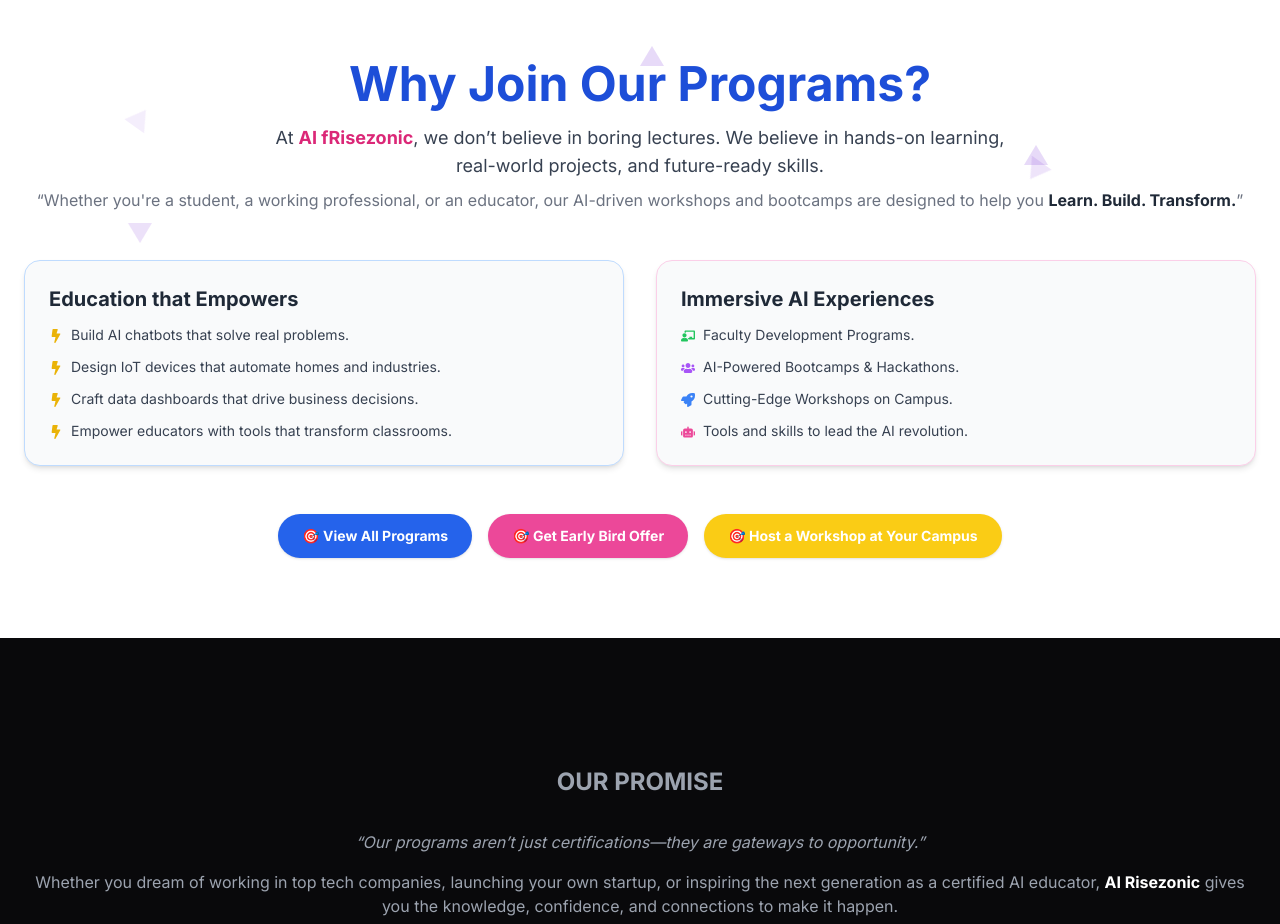
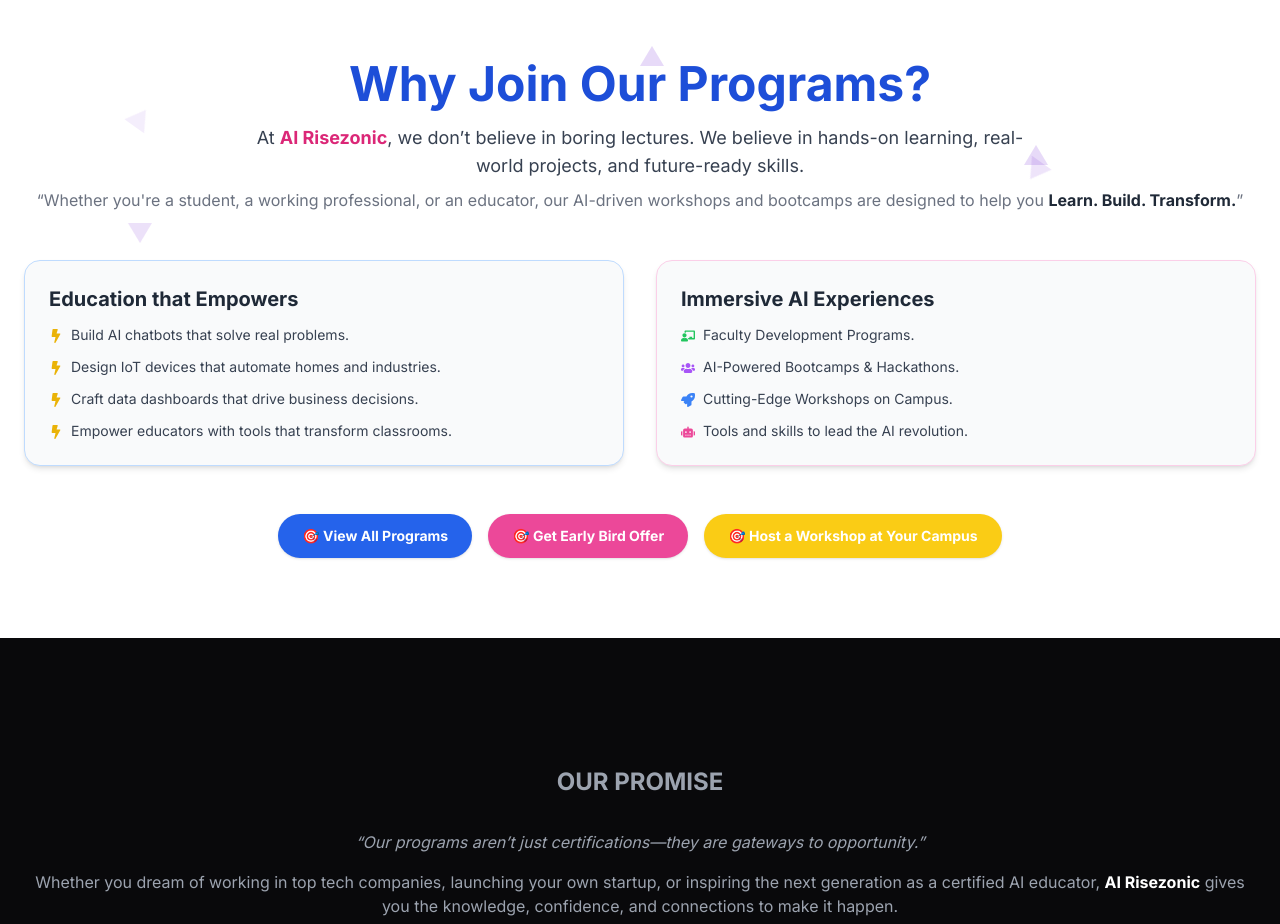
Before and after one commit to Ashish-Kaintura/AI-Risezonic-Two, a React (Vite) app: page / in a window 1280 px wide. Shown: the part 2460-3384 px from the top of the page. Built offline with nearby package versions, Linux system fonts and the light colour scheme.

Commit message:
spell check

```diff
--- a/src/components/WhyJoinSectionLight.jsx
+++ b/src/components/WhyJoinSectionLight.jsx
@@ -61,7 +61,7 @@
             data-aos-delay="100"
             className="mt-4 text-lg text-gray-700 max-w-3xl mx-auto"
           >
-            At <span className="text-pink-600 font-bold">AI fRisezonic</span>, we
+            At <span className="text-pink-600 font-bold">AI Risezonic</span>, we
             don’t believe in boring lectures. We believe in hands-on learning,
             real-world projects, and future-ready skills.
           </p>
```
